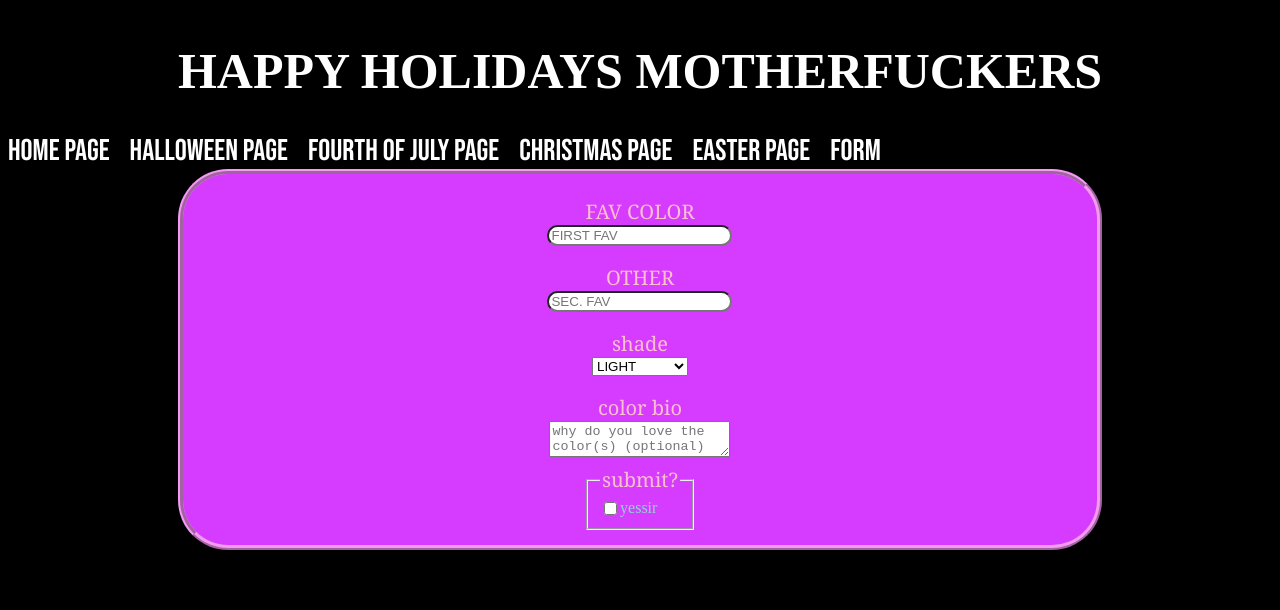
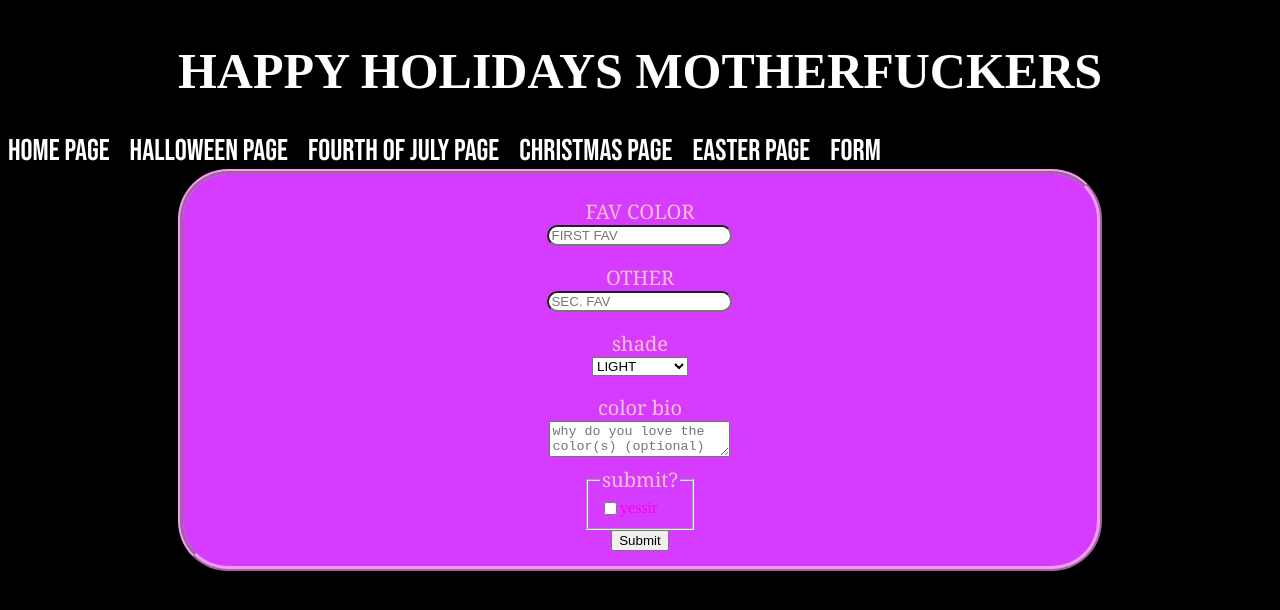
Before and after one commit to nikihite/react-ui-template, a React app: page /form in a window 1280 px wide. Shown: the top 610 px of the page. Built offline with nearby package versions, Linux system fonts and the light colour scheme; a web font is replaced by a local one.

Commit message:
formbutton test passing

```diff
--- a/src/components/Forms/FormControl.jsx
+++ b/src/components/Forms/FormControl.jsx
@@ -46,3 +46,6 @@ export function CheckBox({ legend, label, ...rest }) {
     </fieldset>
   );
 }
+export function FormButton({ text }) {
+  return <button className={style.FormButton}>{text}</button>;
+}
--- a/src/components/Forms/FormLayout.css
+++ b/src/components/Forms/FormLayout.css
@@ -21,7 +21,7 @@ form {
 label {
     display: flex;
     flex-direction: row;
-    color: rgb(143, 212, 212);
+    color: rgb(255, 0, 221);
 }
 
 input {
--- a/src/components/Forms/FormLayout.jsx
+++ b/src/components/Forms/FormLayout.jsx
@@ -1,6 +1,6 @@
 import styles from './FormLayout.css';
 import { InputControl, SelectControl,
-  TextAreaControl, CheckBox } from './FormControl.jsx';
+  TextAreaControl, CheckBox, FormButton } from './FormControl.jsx';
 
 export default function Form() {
   return (
@@ -24,6 +24,8 @@ export default function Form() {
             placeholder="why do you love the color(s) (optional)"/>
 
           <CheckBox legend="submit?" label="yessir"/>
+
+          <FormButton text="Submit"/>
         </form>
       </div>
     </div>
```
Also changed, not shown: 1 other file (tests, documents, lock files or other folders).
